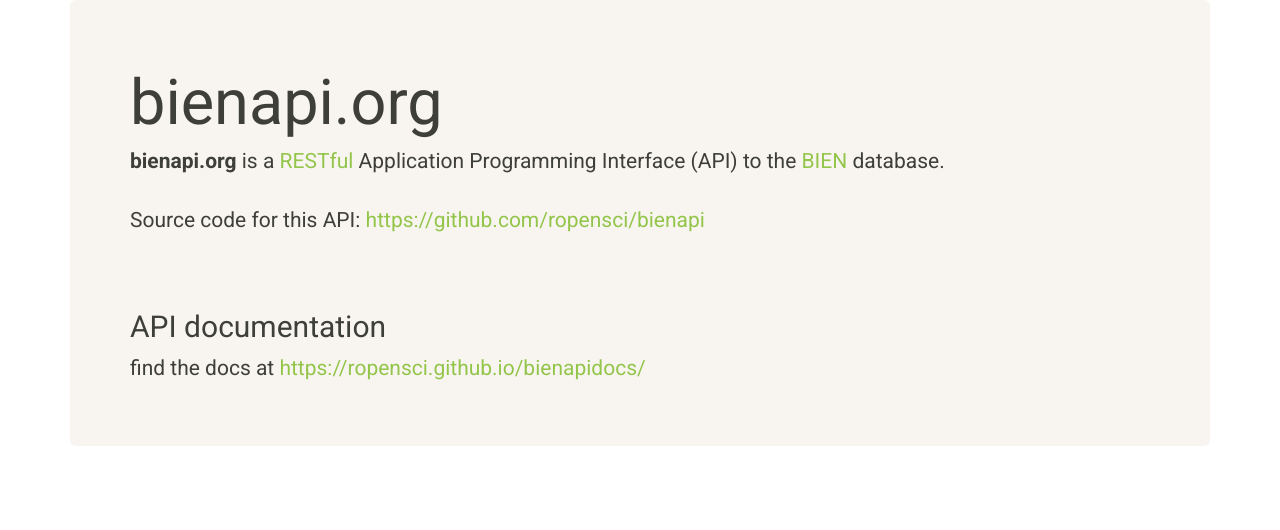
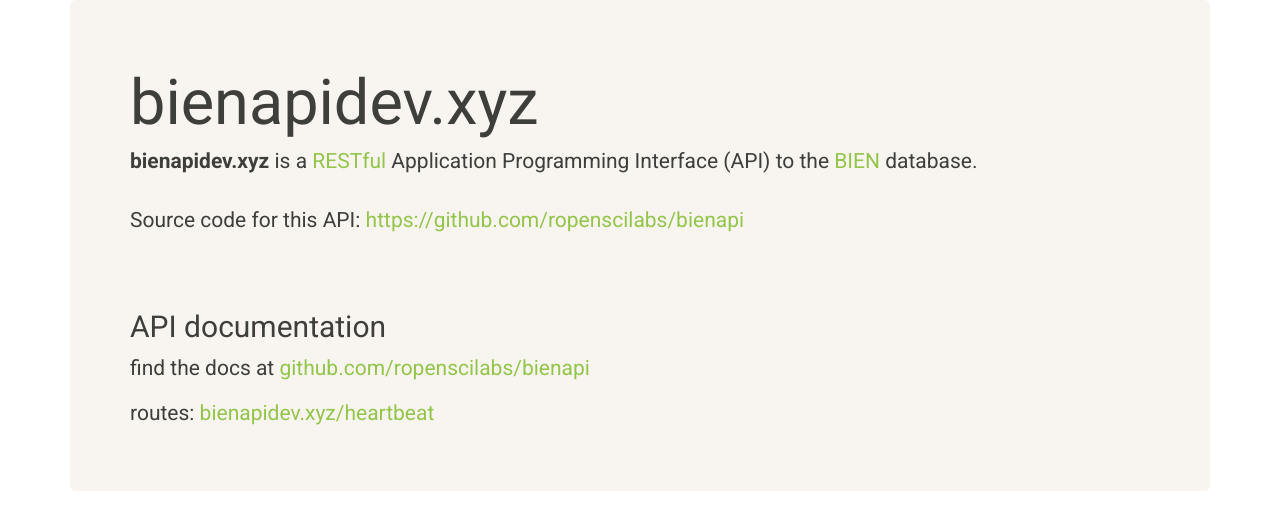
Before and after one commit to sckott/bienapi, a plain HTML site: page public/index.html in a window 1280 px wide. Drawn offline with Linux system fonts and the light colour scheme.

Commit message:
edits to api landing page

```diff
--- a/public/index.html
+++ b/public/index.html
@@ -14,18 +14,20 @@
 
     <div class="container">
       <div class="jumbotron">
-        <h1>bienapi.org</h1>
+        <h1>bienapidev.xyz</h1>
         <p class="lead">
-        <strong>bienapi.org</strong> is a <a href="https://en.wikipedia.org/wiki/Representational_state_transfer">RESTful</a> Application Programming Interface (API) to the <a href="http://bien.nceas.ucsb.edu/">BIEN</a> database.<br><br>
+        <strong>bienapidev.xyz</strong> is a <a href="https://en.wikipedia.org/wiki/Representational_state_transfer">RESTful</a> Application Programming Interface (API) to the <a href="http://bien.nceas.ucsb.edu/">BIEN</a> database.<br><br>
 
-        Source code for this API: <a href="https://github.com/ropensci/bienapi">https://github.com/ropensci/bienapi</a>
+        Source code for this API: <a href="https://github.com/ropenscilabs/bienapi">https://github.com/ropenscilabs/bienapi</a>
         </p>
 
         <br><br>
 
         <h2>API documentation</h2>
 
-        <p>find the docs at <a href="https://ropensci.github.io/bienapidocs/">https://ropensci.github.io/bienapidocs/</a></p>
+        <p>find the docs at <a href="https://github.com/ropenscilabs/bienapi/#bien-api">github.com/ropenscilabs/bienapi</a></p>
+
+        <p>routes: <a href="https://bienapidev.xyz/heartbeat">bienapidev.xyz/heartbeat</a></p>
 
       </div>
     </div>
```
